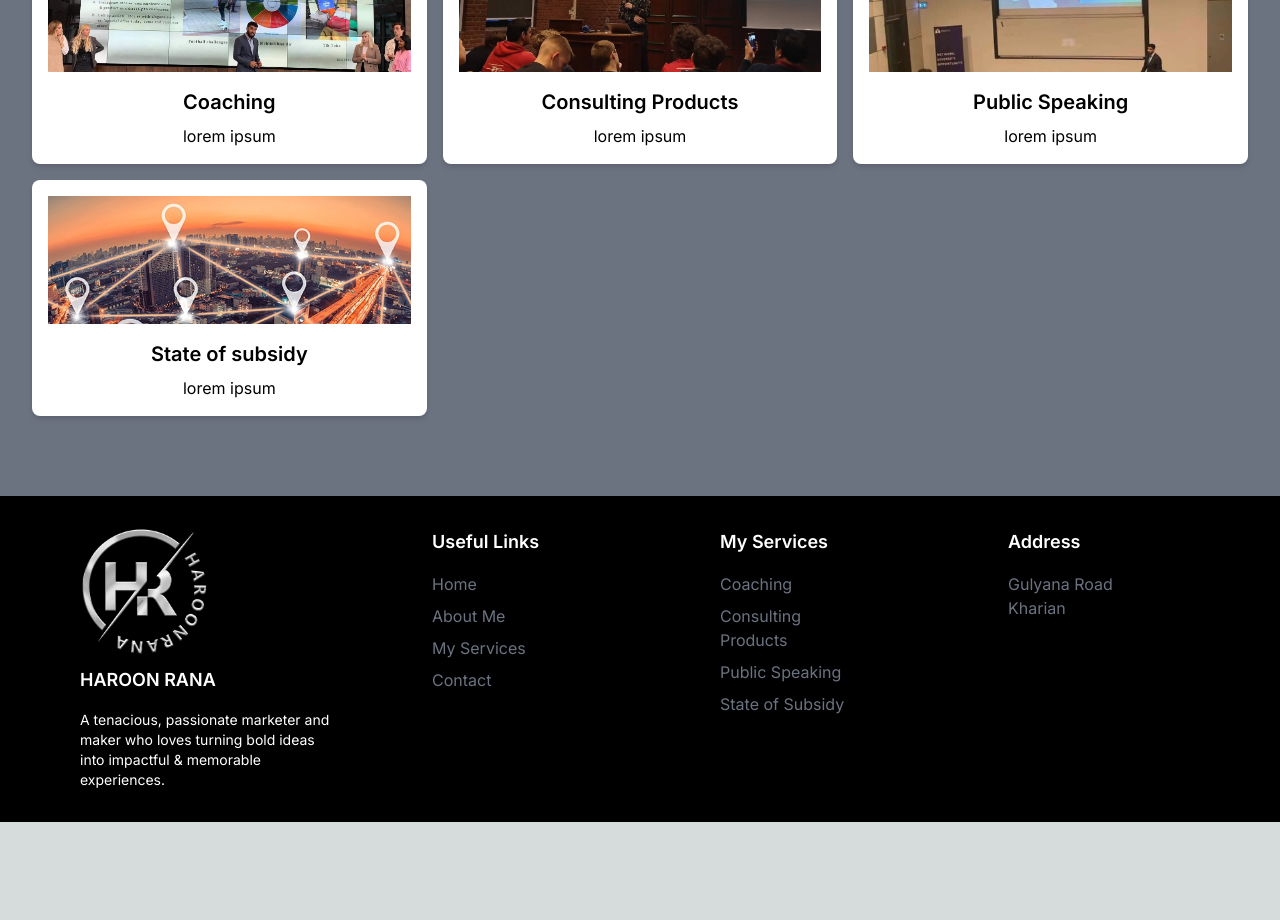
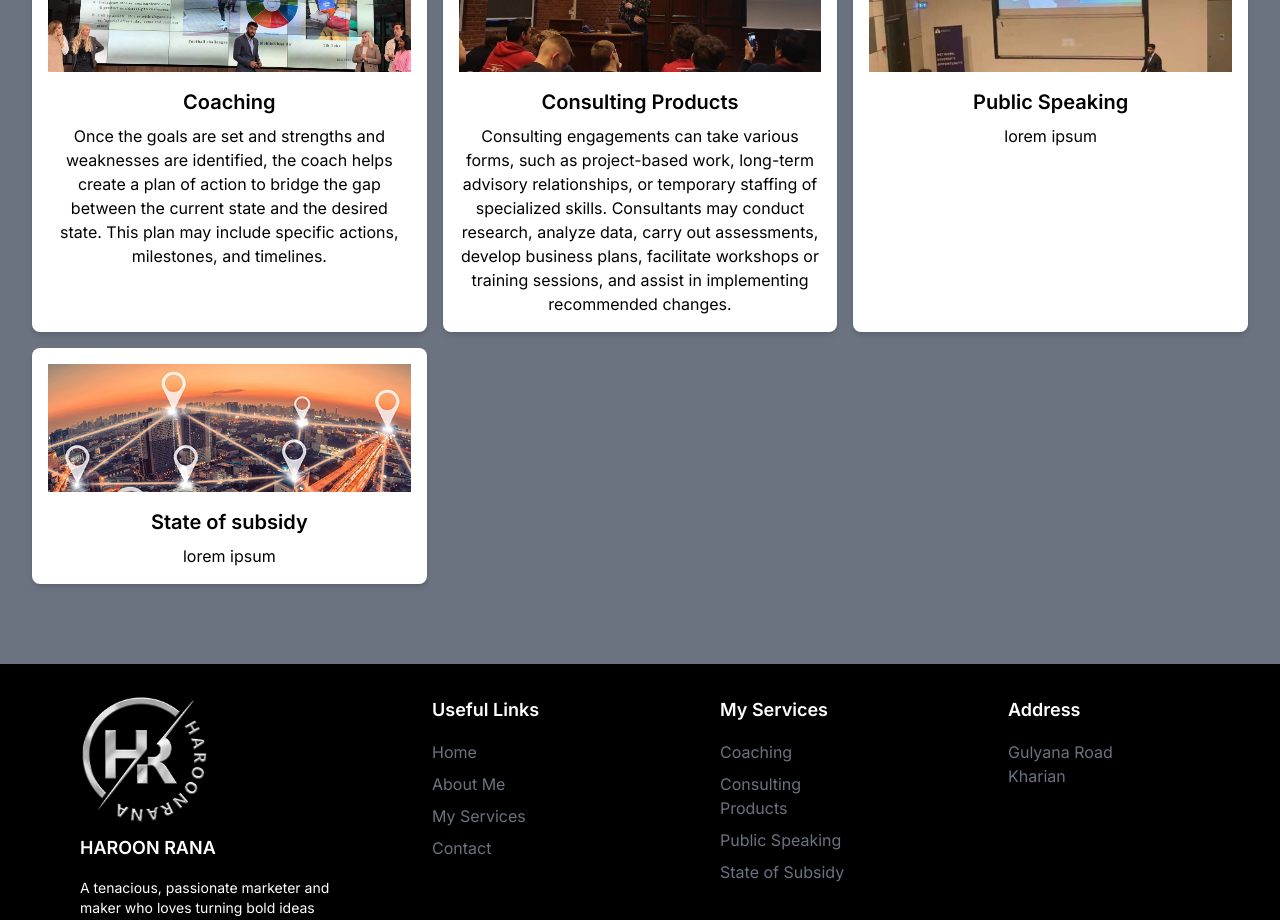
Before and after one commit to GhufranHasan/couchingandconsulting, a Next.js app: page / in a window 1280 px wide. Shown: the part 1300-2220 px from the top of the page. Before the commit the page ends 2122 px from the top, so only its background shows below. Built offline with nearby package versions, Linux system fonts and the light colour scheme.

Commit message:
Modification

```diff
--- a/src/app/components/projects/index.tsx
+++ b/src/app/components/projects/index.tsx
@@ -16,14 +16,14 @@ const projectsData: ProjectData[] = [
     title: 'Coaching',
     image: '/images/card4.jpg',
     link: '/coaching',
-    description: 'lorem ipsum'
+    description: 'Once the goals are set and strengths and weaknesses are identified, the coach helps create a plan of action to bridge the gap between the current state and the desired state. This plan may include specific actions, milestones, and timelines.'
   },
   {
     id: 2,
     title: 'Consulting Products',
     image: '/images/card5.jpg',
     link: '/consultingProducts',
-    description: 'lorem ipsum'
+    description: 'Consulting engagements can take various forms, such as project-based work, long-term advisory relationships, or temporary staffing of specialized skills. Consultants may conduct research, analyze data, carry out assessments, develop business plans, facilitate workshops or training sessions, and assist in implementing recommended changes.'
   },
   {
     id: 3,
```
